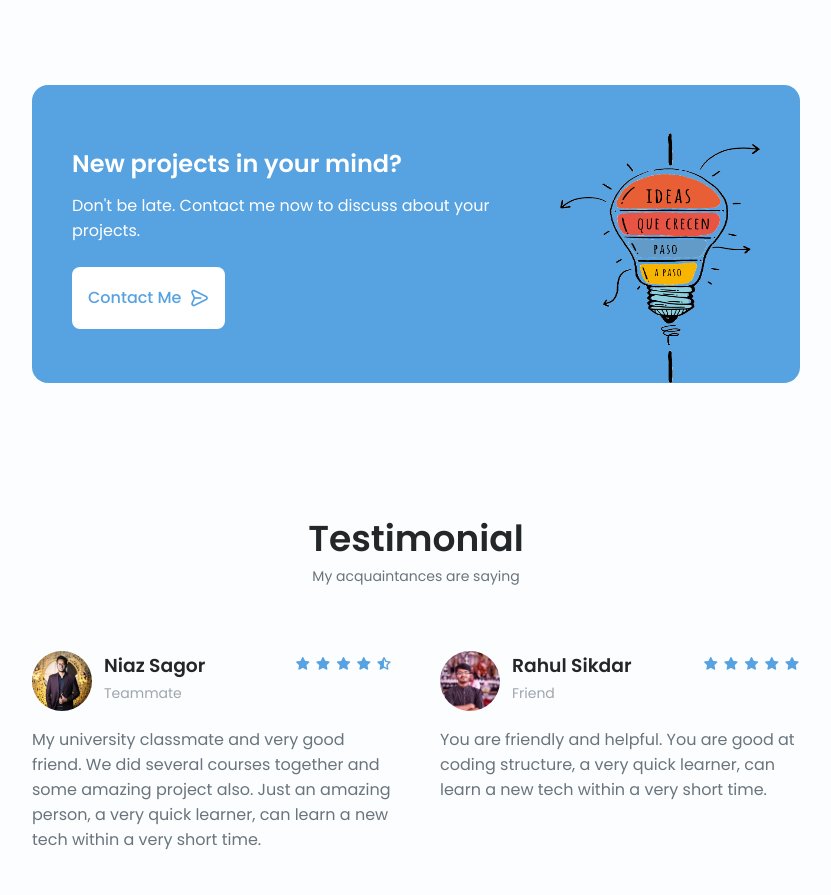
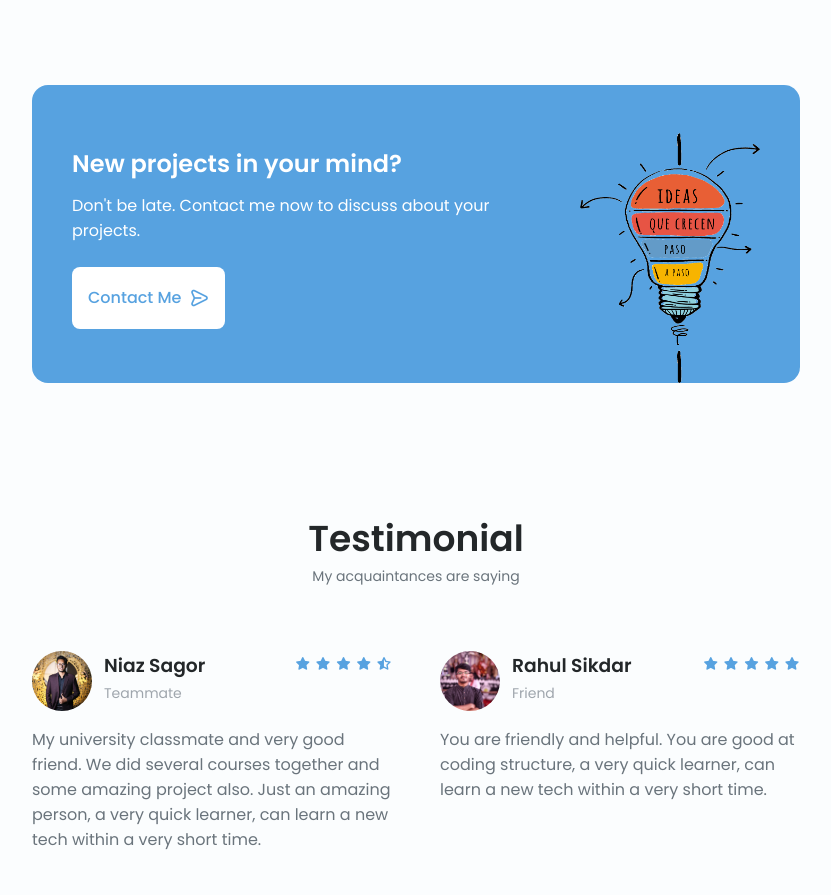
Before and after one commit to aidul23/aidulislam, a plain HTML site: page index.html in a window 1280 px wide. Shown: the part 4200-5095 px from the top of the page, without its empty margins (224-1055 px from the left). Drawn offline with nearby package versions, Linux system fonts and the light colour scheme.

Commit message:
project in mind updated

```diff
--- a/assets/css/styles.css
+++ b/assets/css/styles.css
@@ -708,8 +708,8 @@ img {
   color: #fff;
 }
 
-.project__img {
-  width: 200px;
+.projectMind__img {
+  width: 180px;
   height: 250px;
   justify-self: center;
 }
--- a/index.html
+++ b/index.html
@@ -659,7 +659,7 @@
                             </a>
                         </div>
 
-                        <img src="assets/img/project.png" alt="" class="project__img">
+                        <img src="assets/img/project.png" alt="" class="projectMind__img">
                     </div>
                 </div>
             </section>
```
